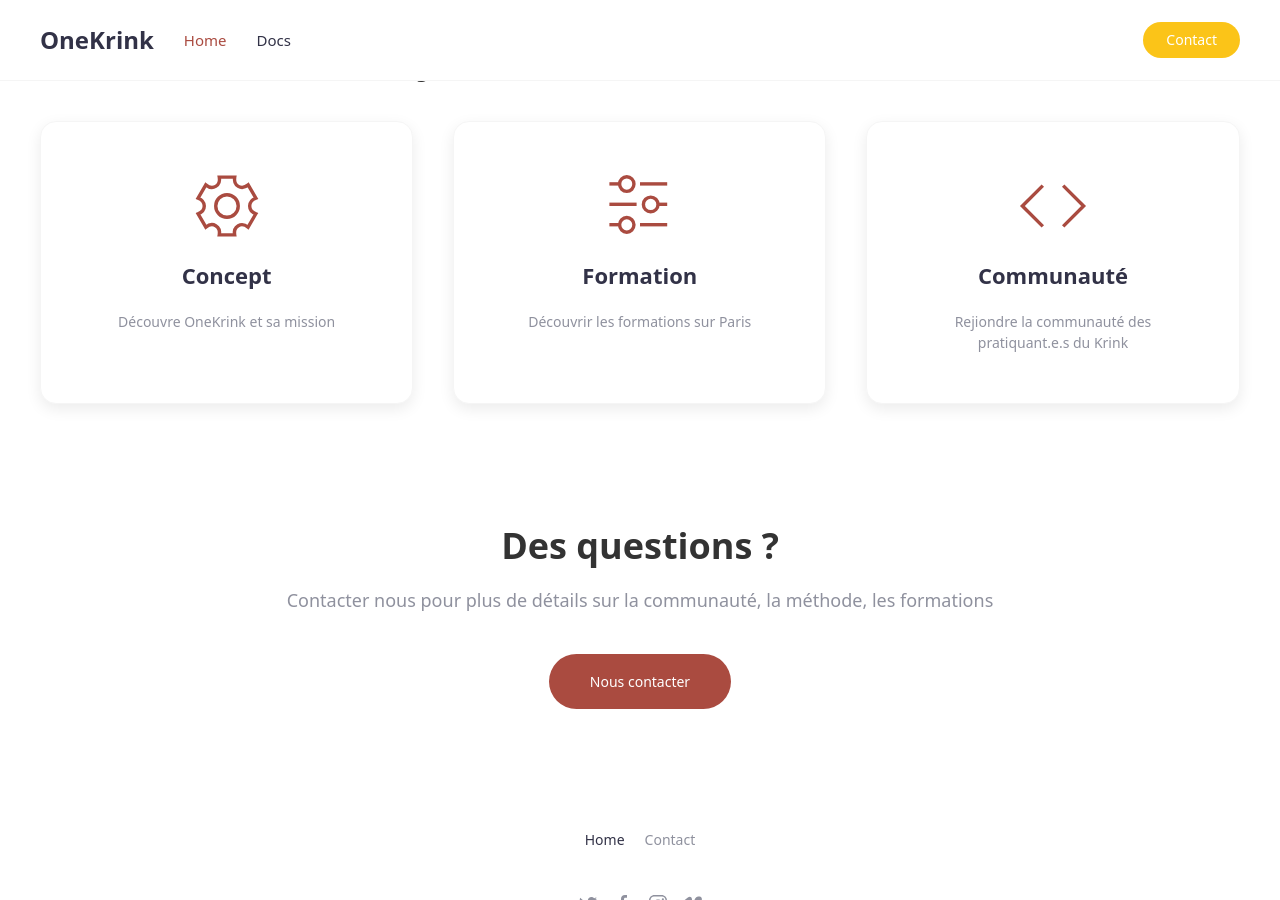
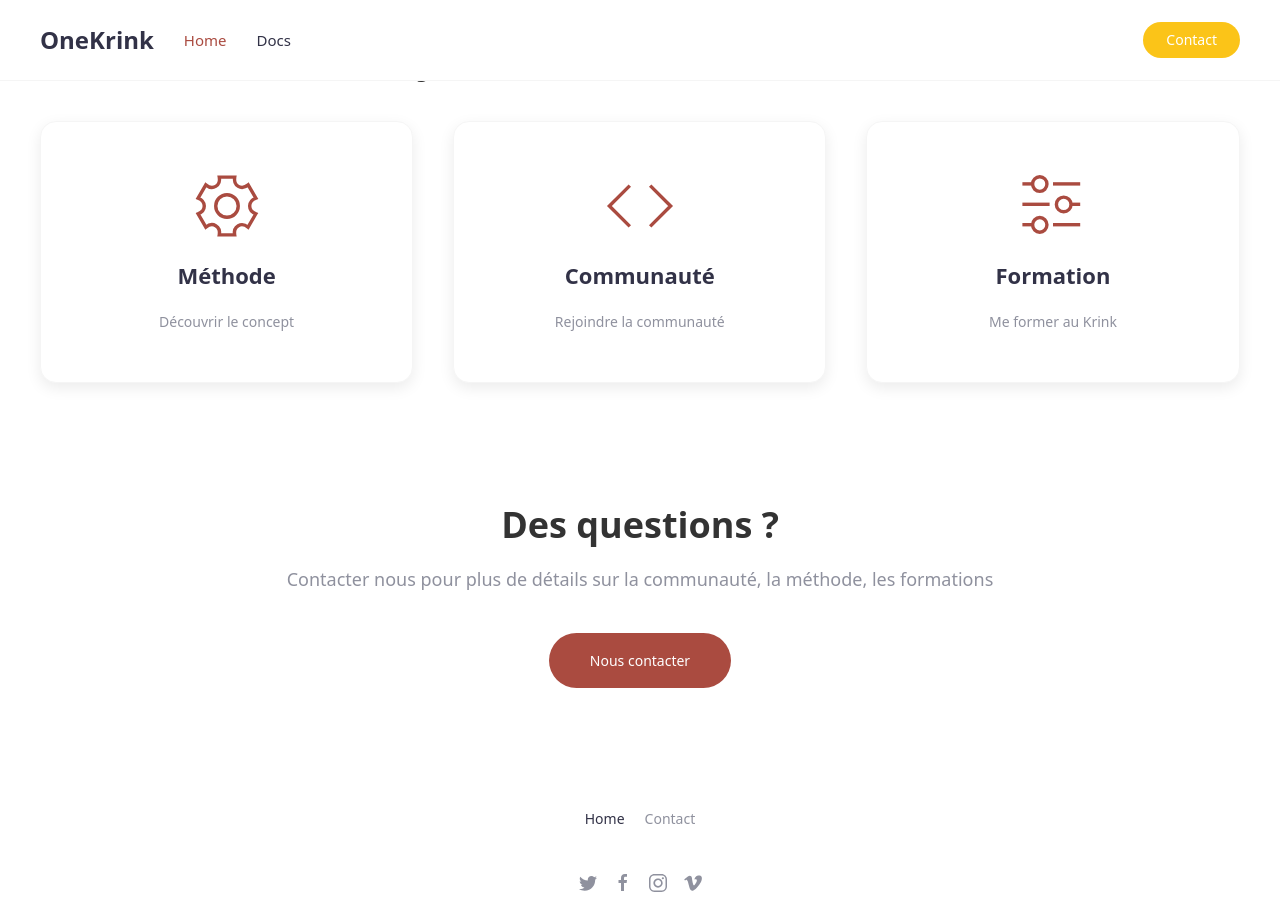
Before and after one commit to OneKrink/onekrink.github.io, a Jekyll site: the page built from index.md, in a window 1280 px wide and 900 px high, scrolled down 656 px. Built offline with Jekyll 4.4.1, drawn with Linux system fonts in a browser that asks for light colours.

Commit message:
Update navigation_boxes.yml

```diff
--- a/_data/navigation_boxes.yml
+++ b/_data/navigation_boxes.yml
@@ -1,16 +1,16 @@
 # Boxes include navigation
 
-- title: Concept
-  desc: Découvre OneKrink et sa mission
+- title: Méthode
+  desc: Découvrir le concept
   icon: cog
   doc: installation
 
+- title: Communauté
+  desc: Rejoindre la communauté
+  icon: code
+  doc: customize
+
 - title: Formation
-  desc: Découvrir les formations sur Paris
+  desc: Me former au Krink
   icon: settings
   doc: hero
-
-- title: Communauté
-  desc: Rejiondre la communauté des pratiquant.e.s du Krink
-  icon: code
-  doc: customize
```
